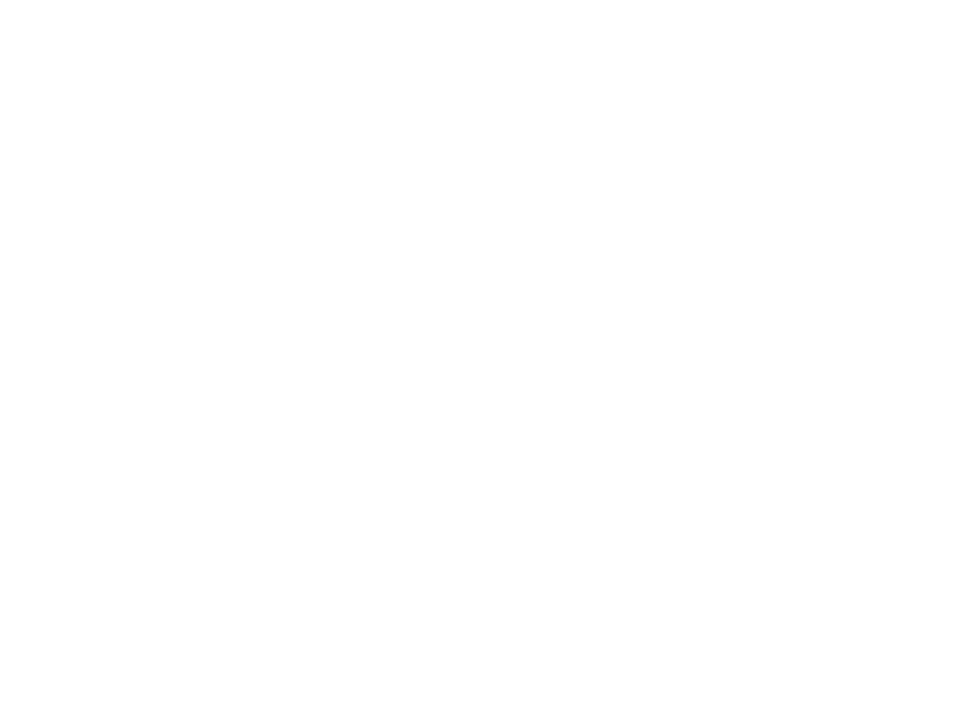
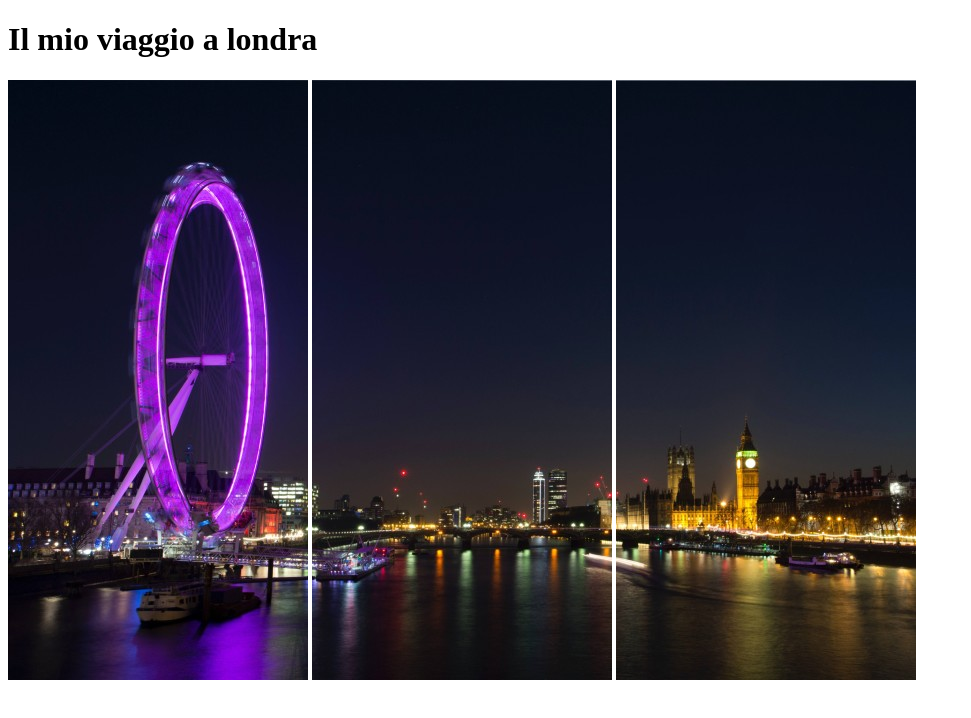
Before and after one commit to linica1/html-london-trip, a plain HTML site: page index.html in a window 1280 px wide. Shown: the whole page, without its empty margins (0-971 px from the left). Drawn offline with Linux system fonts and the light colour scheme.

Commit message:
add title on section header and add the images

```diff
--- a/index.html
+++ b/index.html
@@ -3,9 +3,19 @@
 <head>
     <meta charset="UTF-8">
     <meta name="viewport" content="width=device-width, initial-scale=1.0">
-    <title>Document</title>
+    <title>London Trip</title>
 </head>
 <body>
+    <header>
 
+        <!-- Tilte  -->
+        <h1>Il mio viaggio a londra</h1>
+
+        <!-- Img header -->
+        <img src="./img/pexels-bill-emrich-230794-0.jpg" alt="">
+        <img src="./img/pexels-bill-emrich-230794-1.jpg" alt="">
+        <img src="./img/pexels-bill-emrich-230794-2.jpg" alt="">
+
+    </header>
 </body>
 </html>
```
